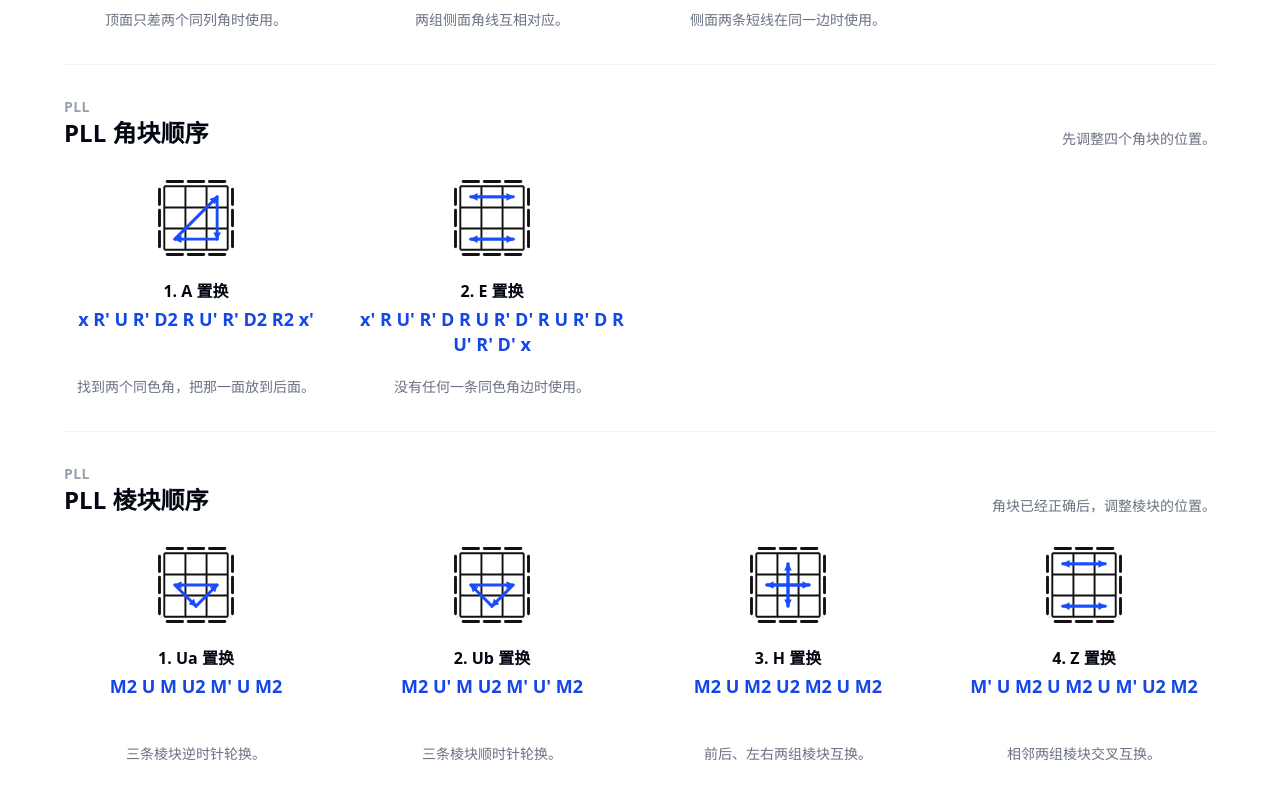
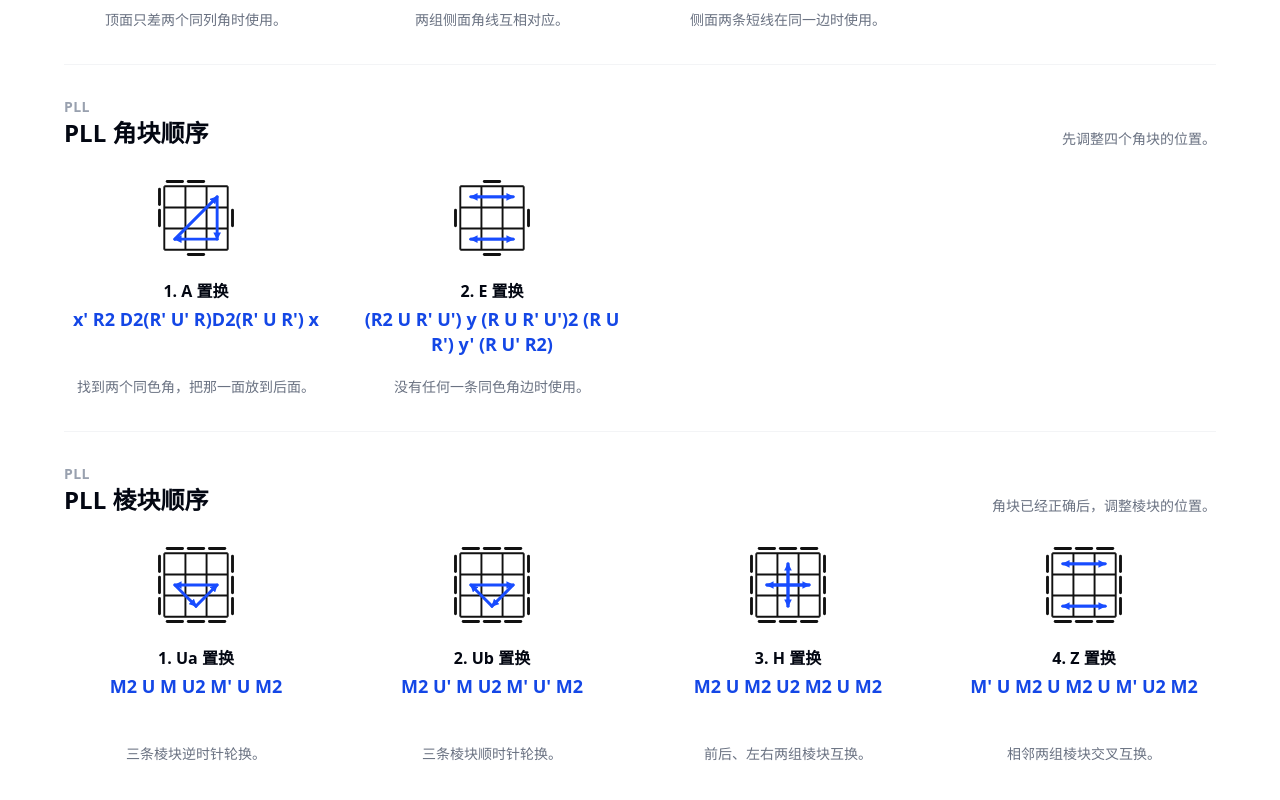
Before and after one commit to solidSpoon/cube, a React (Vite) app: page / in a window 1280 px wide. Shown: the part 1139-1939 px from the top of the page. Built offline with nearby package versions, Linux system fonts and the light colour scheme.

Commit message:
fix: correct pll corner side stickers

```diff
--- a/src/app/cases/pll.ts
+++ b/src/app/cases/pll.ts
@@ -9,10 +9,17 @@ const pllSections: AlgorithmSection[] = [
       {
         id: "pll-aa",
         name: "A 置换",
-        algorithm: "x R' U R' D2 R U' R' D2 R2 x'",
+        algorithm: "x' R2 D2(R' U' R)D2(R' U R') x",
         note: "找到两个同色角，把那一面放到后面。",
         diagram: {
-          sideBars: ["top", "right", "bottom", "left"],
+          sideStickers: [
+            { side: "top", index: 0 },
+            { side: "top", index: 1 },
+            { side: "right", index: 1 },
+            { side: "bottom", index: 1 },
+            { side: "left", index: 0 },
+            { side: "left", index: 1 },
+          ],
           stickers: [
             "empty",
             "empty",
@@ -43,10 +50,15 @@ const pllSections: AlgorithmSection[] = [
       {
         id: "pll-e",
         name: "E 置换",
-        algorithm: "x' R U' R' D R U R' D' R U R' D R U' R' D' x",
+        algorithm: "(R2 U R' U') y (R U R' U')2 (R U R') y' (R U' R2)",
         note: "没有任何一条同色角边时使用。",
         diagram: {
-          sideBars: ["top", "right", "bottom", "left"],
+          sideStickers: [
+            { side: "top", index: 1 },
+            { side: "right", index: 1 },
+            { side: "bottom", index: 1 },
+            { side: "left", index: 1 },
+          ],
           stickers: [
             "empty",
             "empty",
```
